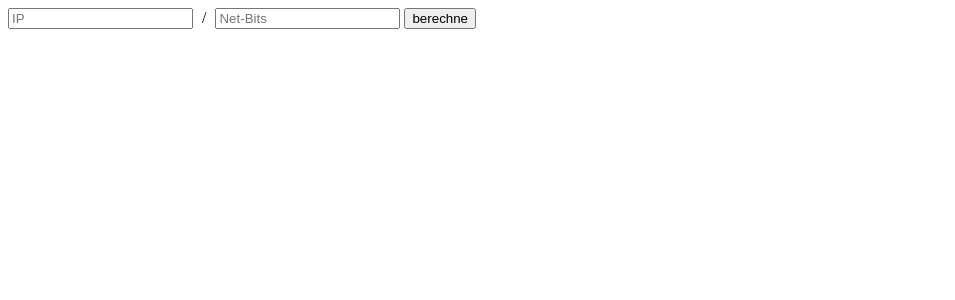
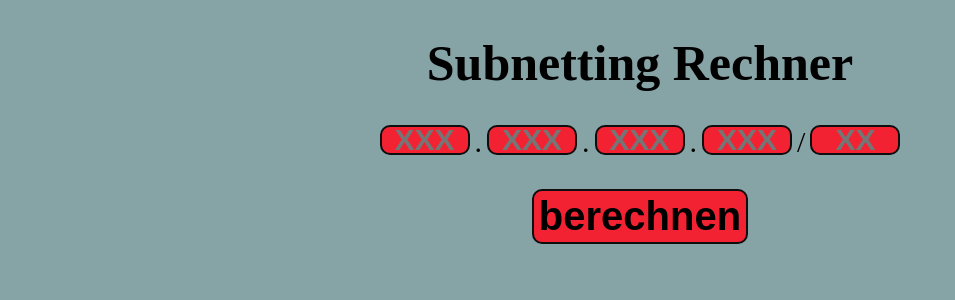
Before and after one commit to OUTATIMEE/subnetting_rechner_flask, a Flask app: page / in a window 1280 px wide. Shown: the top 300 px of the page, without its empty margins (0-955 px from the left). Run offline with Flask 3, Linux system fonts and the light colour scheme.

Commit message:
Schönere Oberfläche mit CSS. Endseite gelöscht, Ergebnis und Fehlermeldung mit Jinja2-If auf Startseite eingeblendet. Bessere Eingabeprüfung.

```diff
--- a/app.py
+++ b/app.py
@@ -1,12 +1,13 @@
 from flask import Flask, render_template, request
 import re
 
-def net_info(ip_input, net_b):
-    ip = re.split(r"[./]", ip_input)
-    ip_binary = [int(oc) for oc in ip[0:4]]
+def net_info(ip_teile_str):
+    net_b = ip_teile_str[4]
+    ip_teile_int = [int(ok) for ok in ip_teile_str[0:4]]
 
     bits = [128, 64, 32, 16, 8, 4, 2, 1]
     netz_bits = int(net_b)
+
     net_mask = [0,0,0,0]
     runs = 0
     index = 0
@@ -27,7 +28,7 @@ def net_info(ip_input, net_b):
     netz_id = []
     broadcast = []
     for index in range(0, 4):
-        netz_id.append(ip_binary[index] & net_mask[index])
+        netz_id.append(ip_teile_int[index] & net_mask[index])
     for index in range(0, 4):
         broadcast.append(~(netz_id[index] ^ net_mask[index]) & 0xFF)
 
@@ -38,6 +39,7 @@ def net_info(ip_input, net_b):
 
     hostbits = 32 - netz_bits
     ver_ips = 2 ** hostbits - 2 if hostbits > 1 else 0
+    if not ver_ips > 0: first_ip, last_ip = ("Keine Hosts vorhanden",) * 2
 
     def ip_anzeigen(liste):
         ip = ""
@@ -48,7 +50,7 @@ def net_info(ip_input, net_b):
                 ip += str(element) + "."
         return ip
 
-    return [ip_anzeigen(ip_binary), ip_anzeigen(net_mask), ip_anzeigen(netz_id), ip_anzeigen(broadcast), ip_anzeigen(first_ip), ip_anzeigen(last_ip), ver_ips]
+    return [ip_anzeigen(ip_teile_int), ip_anzeigen(net_mask), ip_anzeigen(netz_id), ip_anzeigen(broadcast), ip_anzeigen(first_ip), ip_anzeigen(last_ip), ver_ips]
 
 
 app = Flask(__name__)
@@ -59,16 +61,14 @@ def Startseite():
 
 @app.route("/berechne", methods=["POST"])
 def berechne():
-    ip = request.form.get("IP_eingabe")
-    net_bits = request.form.get("net_mask_eingabe")
-    ip_cidr = f"{ip}/{net_bits}"
-    ip_binary, net_mask, netz_id, broadcast, first_ip, last_ip, ver_ips = net_info(ip, net_bits)
+    ip = [request.form.get("first_ok"), request.form.get("second_ok"), request.form.get("third_ok"), request.form.get("fourth_ok"), request.form.get("net_mask_eingabe")]
+    if all(ok and re.fullmatch(r"(25[0-5]|2[0-4]\d|1\d\d|[1-9]?\d)", ok) for ok in ip[0:4]) and re.fullmatch(r"(3[0-2]|[12]?\d)", ip[4]):
+        ip_cidr = f"{ip[0]}.{ip[1]}.{ip[2]}.{ip[3]}/{ip[4]}"
+        ip_str, net_mask_str, netz_id_str, broadcast_str, first_ip_str, last_ip_str, ver_ips_str = net_info(ip)
+        return render_template("startseite.html", eingabe_richtig=True, ip_cidr=ip_cidr, net_mask=net_mask_str, netz_id=netz_id_str, broadcast=broadcast_str, first_ip=first_ip_str, last_ip=last_ip_str, ver_ips=ver_ips_str)
+    else:
+        return render_template("startseite.html", eingabe_falsch=True)
 
-    return render_template("endseite.html", ip_cidr=ip_cidr, net_mask=net_mask, netz_id=netz_id, broadcast=broadcast, first_ip=first_ip, last_ip=last_ip, ver_ips=ver_ips)
-
-@app.route("/back")
-def back():
-    return render_template("startseite.html")
 
 
 if __name__ == '__main__':
--- /dev/null
+++ b/static/startseite.css
@@ -0,0 +1,64 @@
+.ip_felder{
+  display: flex;
+  justify-content: center;
+  margin-bottom: 30px;
+
+  input[type="text"] {
+    font-size: 30px;
+    font-weight: bold;
+    width: 3em;
+    height: 1em;
+    padding: 5px;
+    box-sizing: border-box;
+    text-align: center;
+    border-radius: 10px;
+    border: 2px solid #0D0D0D;
+    background-color: #F22233;
+  }
+}
+
+.dot {
+  font-size: 30px;
+  display: inline-flex;
+  align-items: center;
+  margin: 0 5px;
+}
+
+
+.berechnen_button {
+  display: flex;
+  justify-content: center;
+  margin-top: 20px;
+
+}
+.berechnen_button button{
+  font-size: 40px;
+  font-weight: bold;
+  padding: 3px 5px;
+  box-sizing: border-box;
+  border-radius: 10px;
+  border: 2px solid #0D0D0D;
+  background-color: #F22233;
+}
+
+body {
+  background-color: #86A3A6;
+}
+
+h1 {
+  display: flex;
+  justify-content: center;
+  font-weight: bold;
+  font-size: 50px;
+}
+
+.Ausgabe {
+  text-align: center;
+  margin-top: 20px;
+}
+
+.Ausgabe p {
+  margin: 10px 0px;
+  font-size: 30px;
+  font-weight: bold;
+}
--- a/templates/startseite.html
+++ b/templates/startseite.html
@@ -3,17 +3,42 @@
 <head>
     <meta charset="UTF-8">
     <title>startseite</title>
+    <link rel="stylesheet" href="../static/startseite.css">
 </head>
 <body>
+<h1>Subnetting Rechner</h1>
 
+    <form action="/berechne" method="POST">
+        <div class="ip_felder">
+        <input type="text" name="first_ok" placeholder="XXX" maxlength="3">
+        <span class="dot">.</span>
+        <input type="text" name="second_ok" placeholder="XXX" maxlength="3">
+        <span class="dot">.</span>
+        <input type="text" name="third_ok" placeholder="XXX" maxlength="3">
+        <span class="dot">.</span>
+        <input type="text" name="fourth_ok" placeholder="XXX" maxlength="3">
+        <span class="dot">/</span>
+        <input type="text" name="net_mask_eingabe" placeholder="XX" maxlength="2">
+        </div>
 
-<form action="/berechne" method="POST">
-    <input type="text" name="IP_eingabe" placeholder="IP" style="margin-right: 5px">
-    /
-    <input type="text" name="net_mask_eingabe" placeholder="Net-Bits" style="margin-left: 5px">
-    <button type="submit">berechne</button>
-</form>
+        <div class="berechnen_button">
+        <button type="submit">berechnen</button>
+        </div>
+    </form>
+    <div class="Ausgabe">
+        {% if eingabe_falsch %}
+        Keine korrekte Eingabe!
+        {% endif %}
 
-
+        {% if eingabe_richtig %}
+        <p>IP: {{ ip_cidr }}</p>
+        <p>Netzmaske: {{ net_mask }}</p>
+        <p>Net-ID: {{ netz_id }}</p>
+        <p>Broadcast: {{ broadcast }}</p>
+        <p>Erste IP: {{ first_ip }}</p>
+        <p>Letzte IP: {{ last_ip }}</p>
+        <p>Verfügbare IPs: {{ ver_ips }}</p>
+        {% endif %}
+    </div>
 </body>
 </html>
```
Also changed, not shown: templates/endseite.html (deleted, +0 -22 lines).
